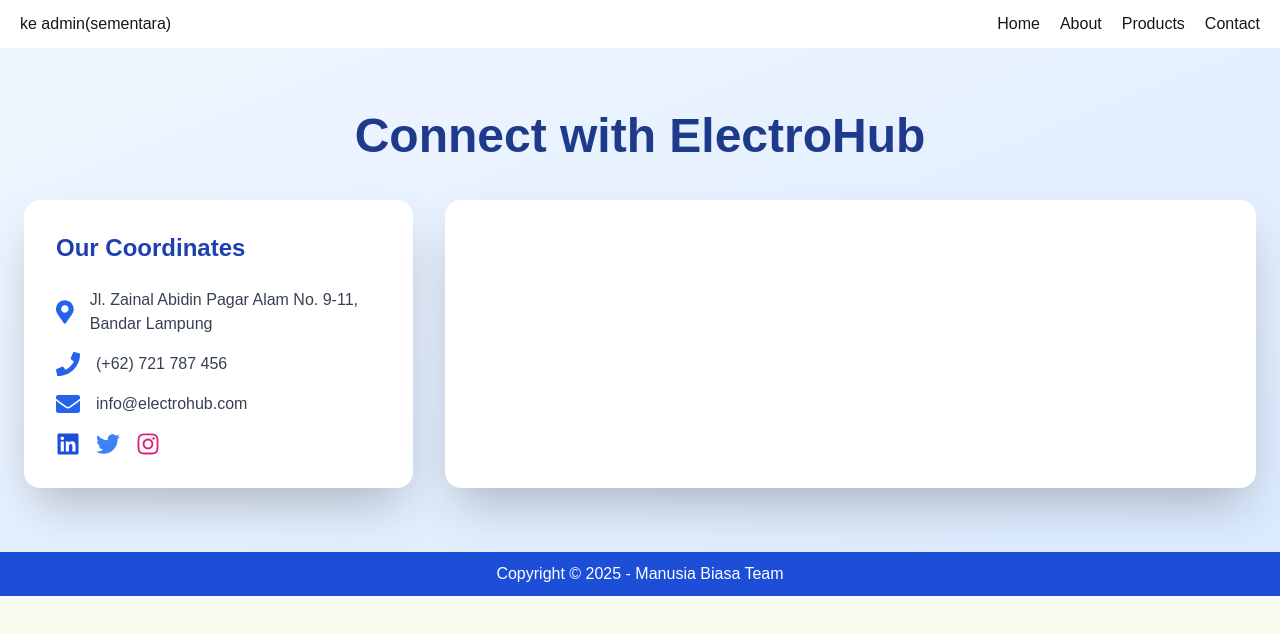
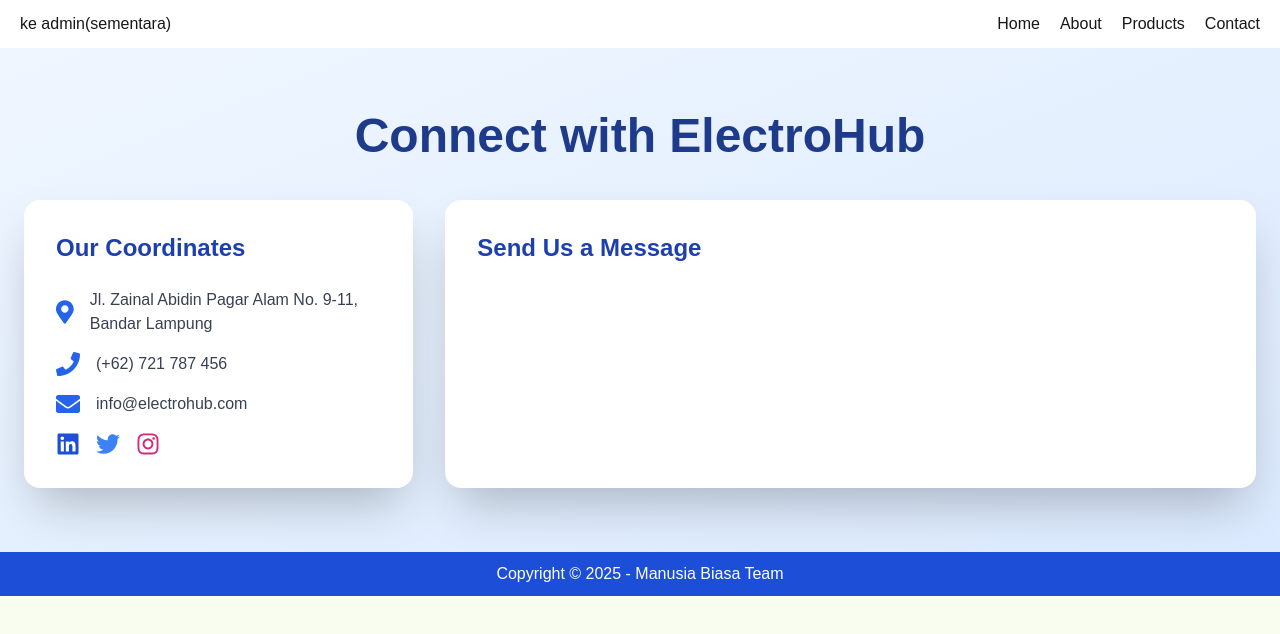
Before and after one commit to Deoca27/manusia-biasa, a Next.js app: page /contact in a window 1280 px wide. Shown: the top 634 px of the page. Built offline with nearby package versions, Linux system fonts and the light colour scheme.

Commit message:
rendika : Menambahkan judul

```diff
--- a/app/contact/page.tsx
+++ b/app/contact/page.tsx
@@ -71,6 +71,7 @@ export default function ContactPage() {
             transition={{ duration: 0.5 }}
             className="bg-white p-8 rounded-2xl shadow-2xl hover:shadow-3xl transition-all col-span-2"
           >
+            <h2 className="text-2xl font-bold mb-6 text-blue-800">Send Us a Message</h2>
 
           </motion.div>
 
```
Lines whose indentation alone changed are shown as unchanged.
